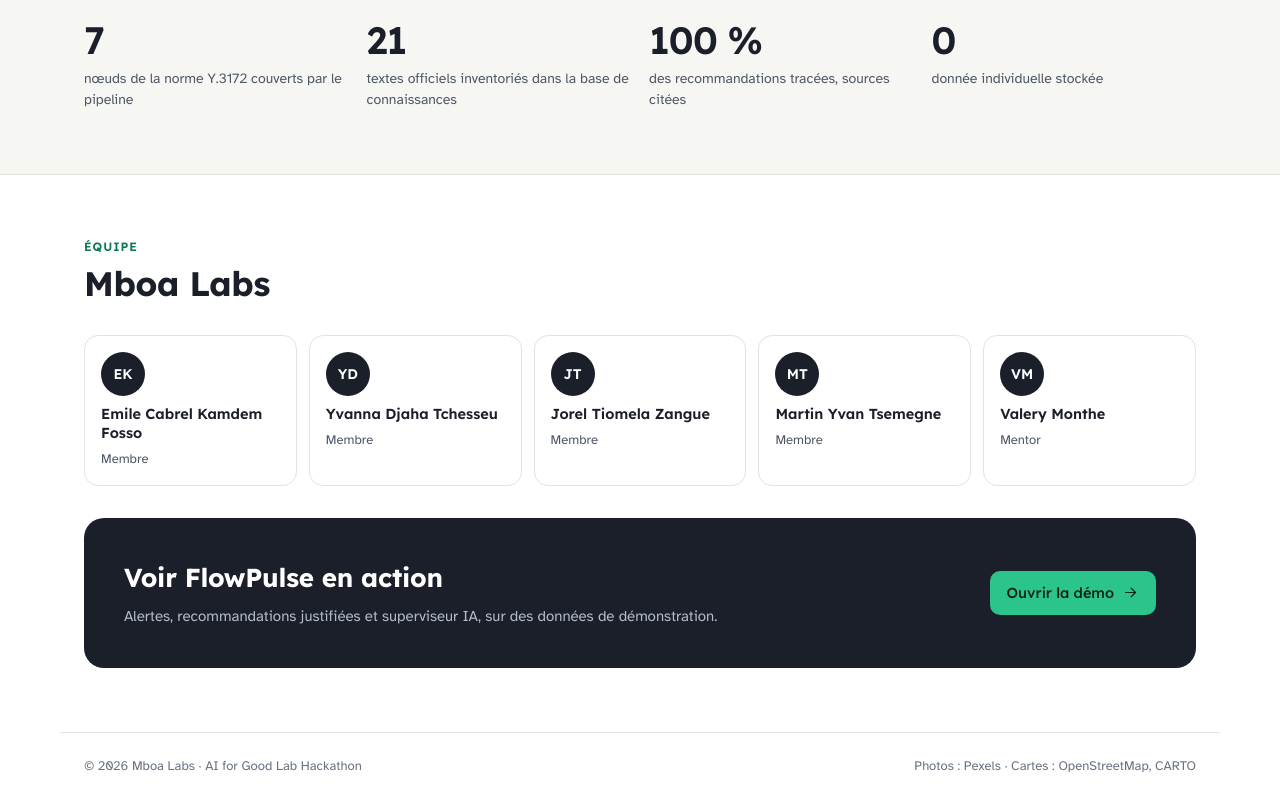
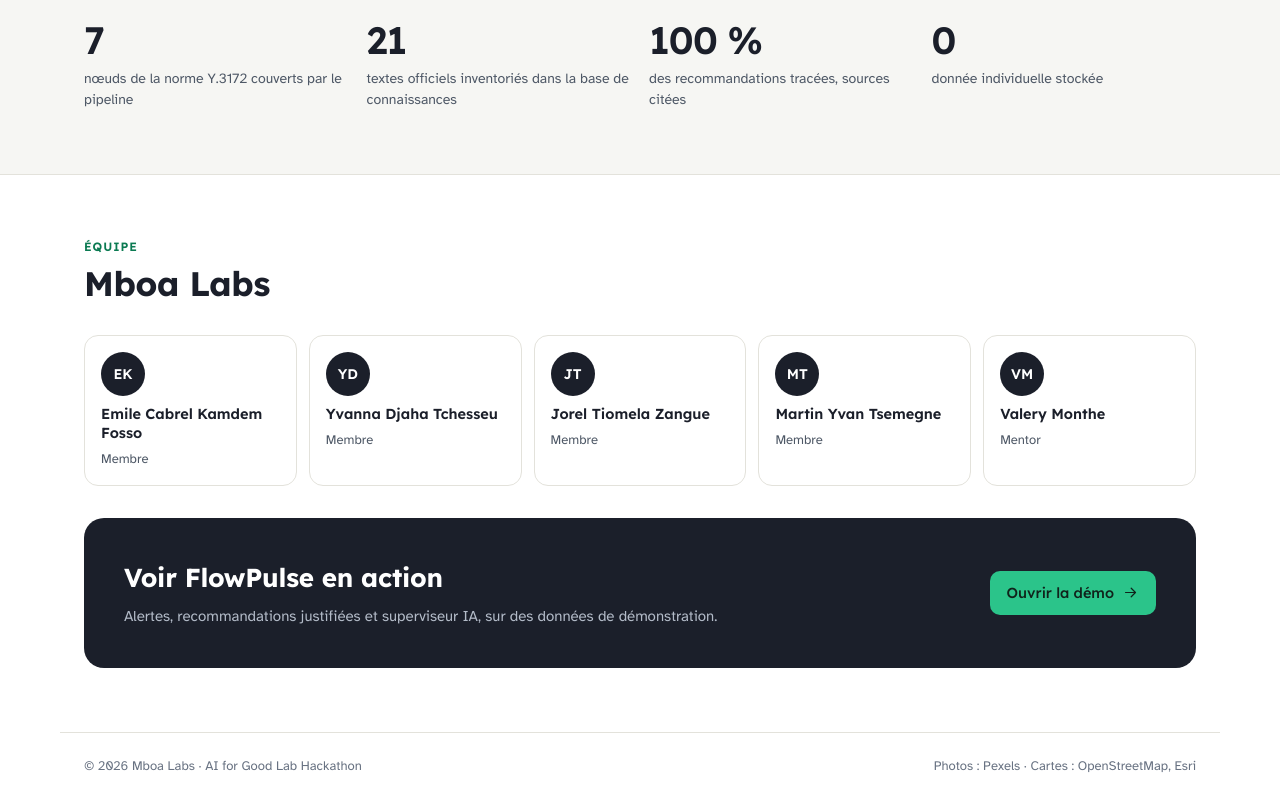
Before and after one commit to Mboa-Labs/flowpulse-frontend, a React (Vite) app: page / in a window 1280 px wide. Shown: the part 3815-4615 px from the top of the page. Built offline with nearby package versions, Linux system fonts and the light colour scheme.

Commit message:
Fond de carte Esri Canvas : CARTO exige désormais une clé (tuiles « API KEY REQUIRED »)

```diff
--- a/src/components/CarteZones.tsx
+++ b/src/components/CarteZones.tsx
@@ -54,11 +54,12 @@ export function EchelleTension({ titre = "Indice de tension, sur 100 (activité
 }
 
 const sombre = () => document.documentElement.getAttribute("data-theme") === "dark";
+// Fond gris neutre (Esri Canvas, sans clé) : les couleurs de tension restent lisibles, en clair comme en sombre
 const fond = () =>
-  `https://{s}.basemaps.cartocdn.com/${sombre() ? "dark_all" : "light_all"}/{z}/{x}/{y}{r}.png`;
+  `https://server.arcgisonline.com/ArcGIS/rest/services/Canvas/World_${sombre() ? "Dark" : "Light"}_Gray_Base/MapServer/tile/{z}/{y}/{x}`;
 
 /**
- * Vraie carte (OpenStreetMap, fond CARTO) : contours officiels des zones colorés selon la tension,
+ * Vraie carte (OpenStreetMap, fond Esri Canvas) : contours officiels des zones colorés selon la tension,
  * étiquette par zone, clic pour choisir une zone. Se redessine quand les valeurs ou le thème changent.
  */
 export default function CarteZones({ zones, contours, choix, onChoix, hauteur = 420, label, repere }: Props) {
@@ -77,7 +78,8 @@ export default function CarteZones({ zones, contours, choix, onChoix, hauteur =
     m.on("mouseout blur", () => m.scrollWheelZoom.disable());
     tuiles.current = L.tileLayer(fond(), {
       maxZoom: 18,
-      attribution: '© <a href="https://www.openstreetmap.org/copyright">OpenStreetMap</a> · © <a href="https://carto.com/">CARTO</a>',
+      maxNativeZoom: 16,
+      attribution: 'Fond © <a href="https://www.esri.com/">Esri</a>, HERE, Garmin · © <a href="https://www.openstreetmap.org/copyright">OpenStreetMap</a>',
     }).addTo(m);
     calque.current = L.layerGroup().addTo(m);
     carte.current = m;
--- a/src/pages/Landing.tsx
+++ b/src/pages/Landing.tsx
@@ -245,7 +245,7 @@ export default function Landing() {
 
       <footer className="lp-in lp-foot">
         <span>© 2026 Mboa Labs · AI for Good Lab Hackathon</span>
-        <span>Photos : Pexels · Cartes : OpenStreetMap, CARTO</span>
+        <span>Photos : Pexels · Cartes : OpenStreetMap, Esri</span>
       </footer>
     </div>
   );
--- a/src/styles.css
+++ b/src/styles.css
@@ -318,7 +318,7 @@ button { font: inherit; }
   .aide-corps .btn { grid-column: 1 / -1; }
 }
 
-/* Carte réelle (Leaflet, fond OpenStreetMap / CARTO) */
+/* Carte réelle (Leaflet, fond OpenStreetMap / Esri) */
 .carte-zones { width: 100%; border-radius: var(--r-md); border: 1px solid var(--border); overflow: hidden; z-index: 0; background: var(--surface-2); }
 .carte-zones .leaflet-tooltip.carte-etiquette { background: var(--surface); color: var(--text); border: 1px solid var(--border); border-radius: var(--r-pill); box-shadow: var(--e1); padding: 3px 10px; font: 600 12px var(--f-display); text-align: center; line-height: 1.3; }
 .carte-zones .leaflet-tooltip.carte-etiquette span { font: 500 11px var(--f-body); color: var(--text-2); }
```
